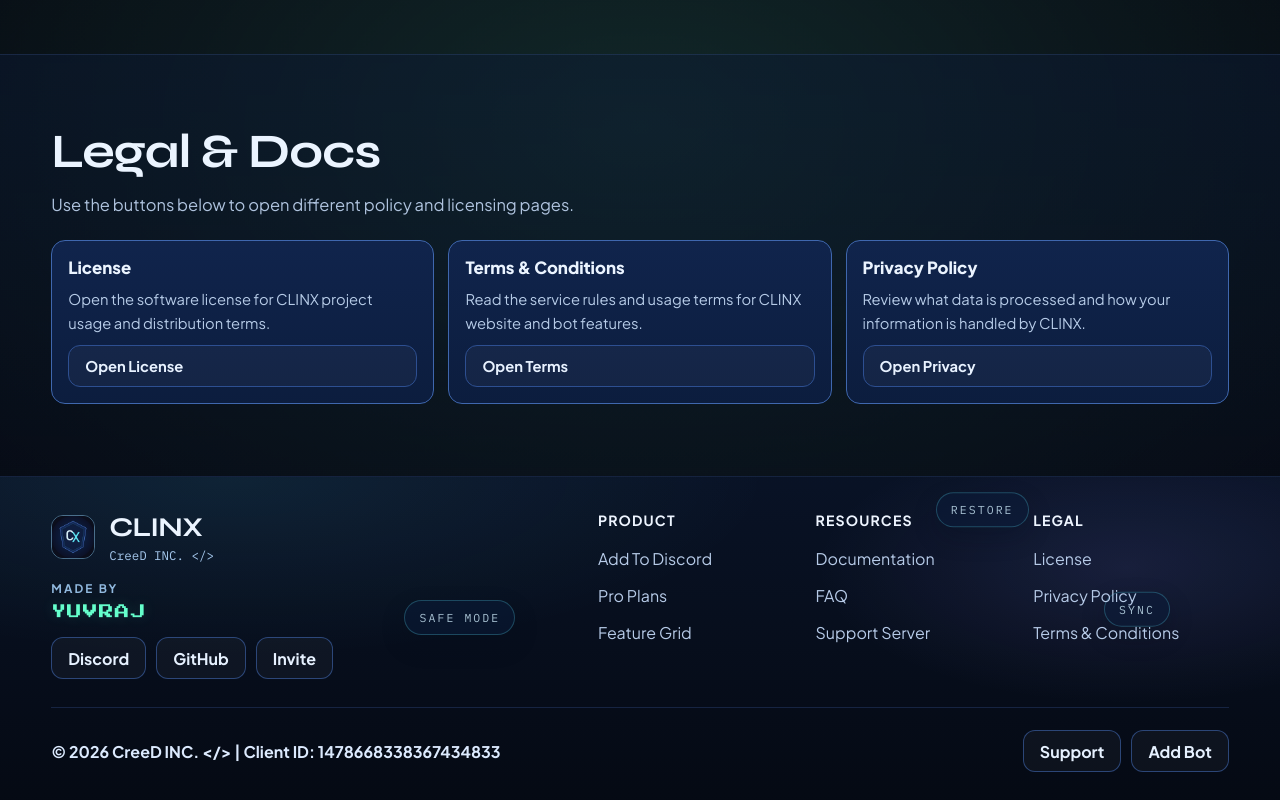
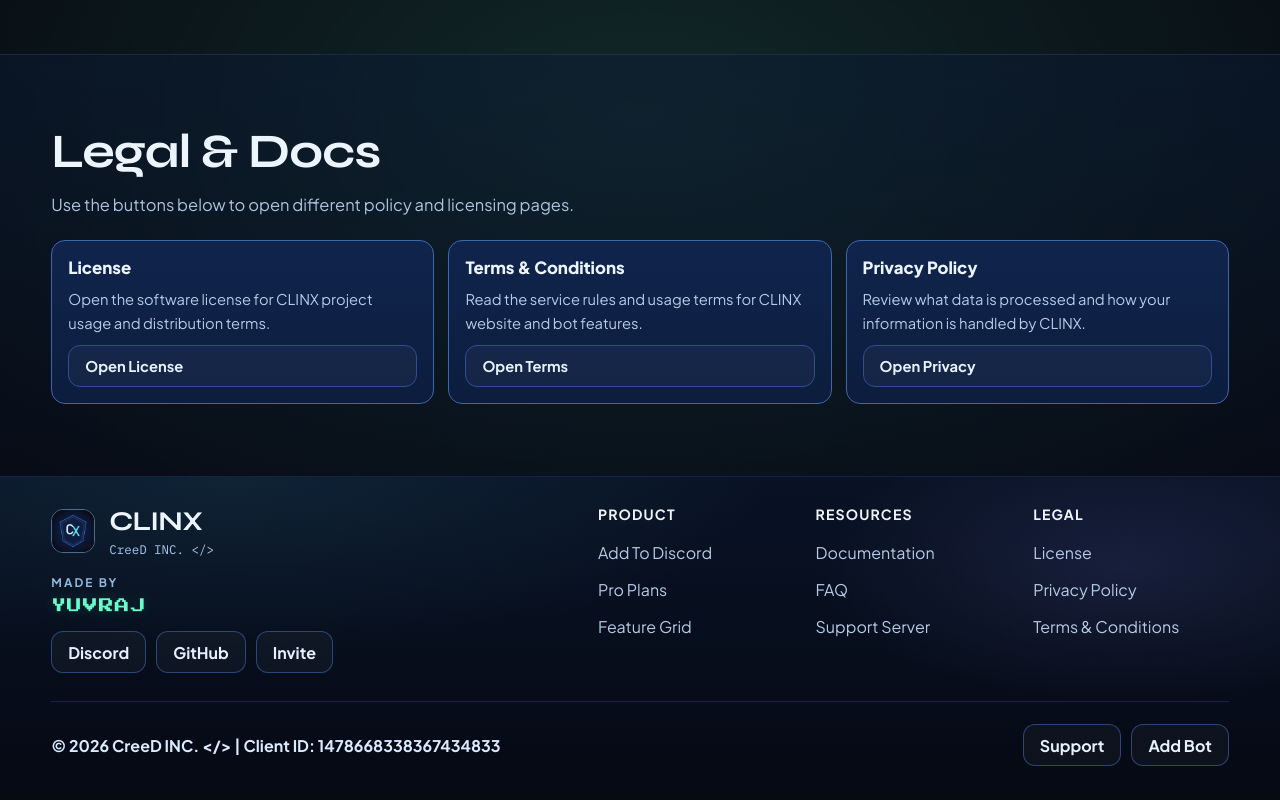
Before and after one commit to creedincdev-op/clinx-restore-bot, a plain HTML site: page website/index.html in a window 1280 px wide. Shown: the part 4806-5606 px from the top of the page. Drawn offline with Linux system fonts and the light colour scheme; a script that the page names is missing.

Commit message:
Remove footer floating labels

```diff
--- a/website/assets/css/site.css
+++ b/website/assets/css/site.css
@@ -989,50 +989,7 @@
 
     .footer-shell {
       position: relative;
-      padding: 34px 0 28px;
-    }
-
-    .footer-floats {
-      position: absolute;
-      inset: 0;
-      pointer-events: none;
-    }
-
-    .footer-float {
-      position: absolute;
-      border: 1px solid rgba(93,232,255,.24);
-      border-radius: 999px;
-      padding: 9px 14px;
-      background: rgba(10, 27, 58, .52);
-      color: rgba(211, 241, 255, .78);
-      font-family: 'IBM Plex Mono', monospace;
-      font-size: .72rem;
-      letter-spacing: .18em;
-      text-transform: uppercase;
-      animation: footer-drift 5.6s ease-in-out infinite;
-      box-shadow: 0 10px 24px rgba(4, 12, 27, .22);
-    }
-
-    .footer-float.one {
-      top: 16px;
-      right: 17%;
-    }
-
-    .footer-float.two {
-      top: 116px;
-      right: 5%;
-      animation-delay: -1.4s;
-    }
-
-    .footer-float.three {
-      top: 128px;
-      left: 30%;
-      animation-delay: -2.2s;
-    }
-
-    @keyframes footer-drift {
-      0%, 100% { transform: translateY(0); }
-      50% { transform: translateY(-8px); }
+      padding: 28px 0 28px;
     }
 
     .footer-top {
@@ -1216,9 +1173,6 @@
         grid-template-columns: repeat(2, minmax(0, 1fr));
       }
 
-      .footer-float.three {
-        left: 18%;
-      }
     }
 
     @media (max-width: 720px) {
@@ -1271,10 +1225,6 @@
         grid-template-columns: 1fr;
       }
 
-      .footer-float {
-        display: none;
-      }
-
       .footer-chip,
       .footer-ghost {
         width: auto;
--- a/website/index.html
+++ b/website/index.html
@@ -456,12 +456,6 @@
 
     <footer class="site-footer">
       <div class="container footer-shell">
-        <div class="footer-floats" aria-hidden="true">
-          <span class="footer-float one">RESTORE</span>
-          <span class="footer-float two">SYNC</span>
-          <span class="footer-float three">SAFE MODE</span>
-        </div>
-
         <div class="footer-top">
           <div class="footer-brand-block">
             <a class="footer-logo" href="#top">
```
